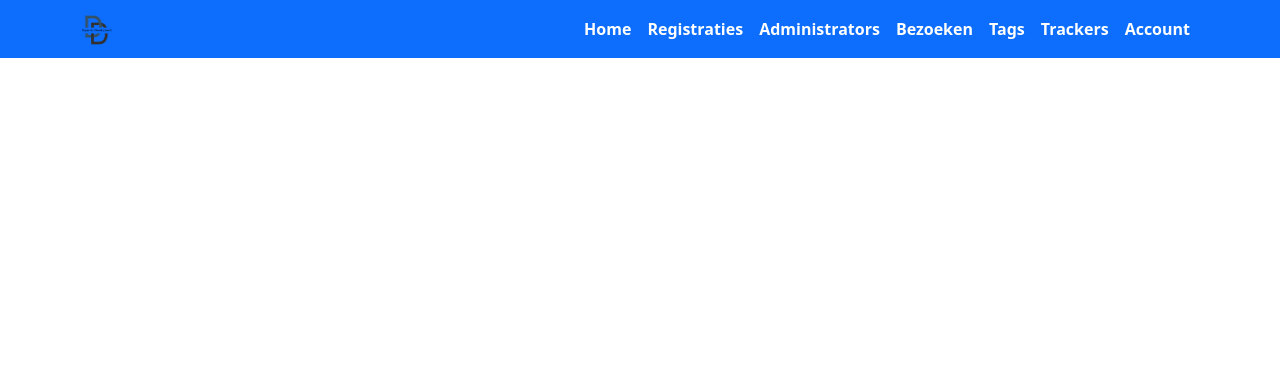
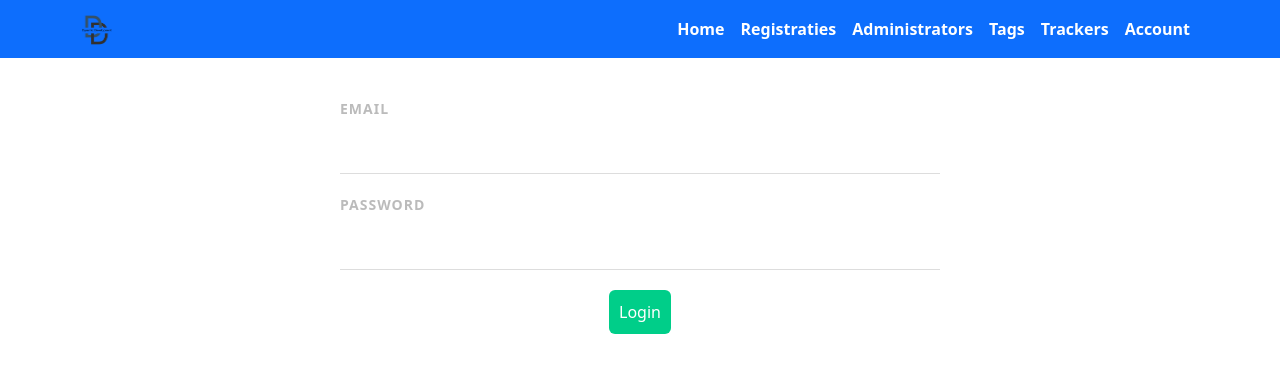
Before and after one commit to nemocominotto/Project4.0_Frontend_VanRoey, a React (Create React App) app: page / in a window 1280 px wide. Shown: the top 372 px of the page. Built offline with nearby package versions, Linux system fonts and the light colour scheme; no server answers.

Commit message:
login function

```diff
--- a/package.json
+++ b/package.json
@@ -10,6 +10,8 @@
     "axios": "^0.24.0",
     "bootstrap": "^5.1.3",
     "date-fns": "^2.28.0",
+    "mobx": "^6.3.13",
+    "mobx-react": "^7.2.1",
     "react": "^17.0.2",
     "react-dom": "^17.0.2",
     "react-icons": "^4.3.1",
--- a/src/App.js
+++ b/src/App.js
@@ -2,6 +2,11 @@ import './App.css';
 import Navbar from "./components/Navbar";
 import {Router} from "react-router-dom";
 import Login from "./components/authentication/Login";
+
+import { useEffect } from 'react';
+
+import { observer } from 'mobx-react';
+import UserStore from './UserStore';
 
 import AdminIndex from './components/Administrator/AdminIndex';
 import AdminCreate from './components/Administrator/AdminCreate';
@@ -24,29 +29,46 @@ import BezoekerCreate from './components/Bezoekers/BezoekerCreate';
 import { BrowserRouter, Switch, Route } from 'react-router-dom';
 
 function App() {
+  useEffect(() => {
+    fetch('http://localhost:8050/administrators/login?email=' + sessionStorage.getItem('email') + '&password=' + sessionStorage.getItem('password'), {
+      method: "GET",
+      headers: {"Content-Type": "application/json"}
+    }).then(res => {
+      return res.json();
+    }).then(data => {
+      if (data) {
+        UserStore.isLoggedIn = true;
+        UserStore.email = sessionStorage.getItem('email');
+      }
+    })
+  }, []);
+
   return (
     <div className="">
       <BrowserRouter>
         <Navbar></Navbar>
         <Switch>
-          <Route exact path='/administrators' component={AdminIndex} />
-          <Route exact path='/administrator/create' component={AdminCreate}/>
-          <Route path='/administrator/edit/:id' component={AdminEdit}/>
+          <Route exact path='/login' component={Login} />
+          <Route exact path='/' component={Login} />
 
-          <Route exact path='/trackers' component={TrackerIndex} />
-          <Route path='/tracker/edit/:id' component={TrackerEdit}/>
-          <Route exact path='/tracker/create' component={TrackerCreate}/>
+          <Route exact path='/administrators' component={UserStore.isLoggedIn ? AdminIndex : ''} />
+          <Route exact path='/administrator/create' component={UserStore.isLoggedIn ? AdminCreate : ''}/>
+          <Route path='/administrator/edit/:id' component={UserStore.isLoggedIn ? AdminEdit : ''}/>
 
-          <Route exact path='/tags' component={TagIndex}/>
-          <Route exact path='/tag/create' component={TagCreate}/>
-          <Route path='/tag/edit/:id' component={TagEdit}/>
+          <Route exact path='/trackers' component={UserStore.isLoggedIn ? TrackerIndex : ''} />
+          <Route path='/tracker/edit/:id' component={UserStore.isLoggedIn ? TrackerIndex : ''}/>
+          <Route exact path='/tracker/create' component={UserStore.isLoggedIn ? TrackerCreate : ''}/>
 
-          <Route exact path='/bezoeken' component={BezoekIndex} />
-          <Route exact path='/bezoek/create' component={BezoekCreate}/>
-          <Route path='/bezoek/edit/:id' component={BezoekEdit}/>
+          <Route exact path='/tags' component={UserStore.isLoggedIn ? TagIndex : ''}/>
+          <Route exact path='/tag/create' component={UserStore.isLoggedIn ? TagCreate : ''}/>
+          <Route path='/tag/edit/:id' component={UserStore.isLoggedIn ? TagEdit : ''}/>
 
-          <Route path='/bezoeker/edit/:id' component={BezoekerEdit}/>
-          <Route exact path='/bezoeker/create/:id' component={BezoekerCreate}/>
+          <Route exact path='/bezoeken' component={UserStore.isLoggedIn ? BezoekIndex : ''} />
+          <Route exact path='/bezoek/create' component={UserStore.isLoggedIn ? BezoekCreate : ''}/>
+          <Route path='/bezoek/edit/:id' component={UserStore.isLoggedIn ? BezoekEdit : ''}/>
+
+          <Route path='/bezoeker/edit/:id' component={UserStore.isLoggedIn ? BezoekerEdit : ''}/>
+          <Route exact path='/bezoeker/create/:id' component={UserStore.isLoggedIn ? BezoekerCreate : ''}/>
 
         </Switch>
       </BrowserRouter>
@@ -54,4 +76,4 @@ function App() {
   );
 }
 
-export default App;
+export default observer(App);
--- /dev/null
+++ b/src/UserStore.js
@@ -0,0 +1,12 @@
+import { extendObservable } from "mobx";
+
+class UserStore {
+    constructor() {
+        extendObservable(this,{
+            isLoggedIn: false,
+            email: ''
+        })
+    }
+}
+
+export default new UserStore();
--- a/src/components/Navbar.js
+++ b/src/components/Navbar.js
@@ -1,5 +1,7 @@
 import React from 'react'
-import {BrowserRouter, Link, NavLink} from 'react-router-dom';
+import UserStore from '../UserStore';
+import { Link } from 'react-router-dom';
+import { observer } from 'mobx-react';
 
 const Navbar = () => {
     return (
@@ -19,22 +21,22 @@ const Navbar = () => {
                                 <Link className="nav-link" to="/" >Home</Link>
                             </li>
                             <li className="nav-item">
-                                <Link className="nav-link" to="/registraties">Registraties</Link>
+                                <Link className="nav-link" to={UserStore.isLoggedIn ? '/bezoeken' : '/login'}>Registraties</Link>
                             </li>
                             <li className="nav-item">
-                                <Link className="nav-link" to="/administrators"  >Administrators</Link>
+                                <Link className="nav-link" to={UserStore.isLoggedIn ? '/administrators' : '/login'} >Administrators</Link>
                             </li>
+
                             <li className="nav-item">
-                                <Link className="nav-link" to="/bezoeken" >Bezoeken</Link>
+                                <Link className="nav-link" to={UserStore.isLoggedIn ? '/tags' : '/login'}  > Tags</Link>
                             </li>
+
                             <li className="nav-item">
-                                <Link className="nav-link" to="/tags"  > Tags</Link>
+                                <Link className="nav-link" to={UserStore.isLoggedIn ? '/trackers' : '/login'} >Trackers</Link>
                             </li>
+
                             <li className="nav-item">
-                                <Link className="nav-link" to="/trackers" >Trackers</Link>
-                            </li>
-                            <li className="nav-item">
-                                <Link className="nav-link" to="/account">Account</Link>
+                                <Link className="nav-link" to={UserStore.isLoggedIn ? '/account' : '/login'}>Account</Link>
                             </li>
                     </ul>
                 </div>
@@ -44,4 +46,4 @@ const Navbar = () => {
     )
 }
 
-export default Navbar
+export default observer(Navbar);
--- a/src/components/authentication/Login.js
+++ b/src/components/authentication/Login.js
@@ -1,34 +1,64 @@
 import React from 'react';
-import {FaArrowRight} from 'react-icons/fa'
-import {BrowserRouter, Link, NavLink} from 'react-router-dom';
+import { useState } from 'react';
+import { useHistory } from 'react-router-dom';
+import UserStore from '../../UserStore';
 
 const Login = () => {
+    const [email, setEmail] = useState('');
+    const [password, setPassword] = useState('');
+
+    const history = useHistory();
+
+    const handleSubmit = (e) => {
+        e.preventDefault();
+
+        fetch('http://localhost:8050/administrators/login?email=' + email + '&password=' + password, {
+            method: "GET",
+            headers: {"Content-Type": "application/json"}
+        }).then(res => {
+            return res.json();
+        }).then(data => {
+            if (data === true) {
+                UserStore.isLoggedIn = true;
+                UserStore.email = email;
+                sessionStorage.setItem('email', email);
+                sessionStorage.setItem('password', password);
+                console.log(UserStore.isLoggedIn);
+            } else {
+                UserStore.isLoggedIn = false;
+                console.log('login failed');
+            }
+        }).then(() => {
+            history.push('/');
+        })
+    }
+
+
     return (
-        <div>
-            <div className="container">
-                <div className="row">
-                    <div className="col-md-12">
-                        <h2 className="mb-4">Login</h2>
-                    </div>
-                </div>
-                <div className="row">
-                    <div className="col-md-5 col-sm-12">
-                        <form method="post" action="">
-                            <div className="mb-3">
-                                <label htmlFor="exampleInputEmail1" className="form-label">Email address</label>
-                                <input type="email" className="form-control" id="email" name="email"/>
-                            </div>
-                            <div className="mb-3">
-                                <label htmlFor="password" className="form-label">Password</label>
-                                <input type="password" className="form-control" id="password" name="password" />
-                            </div>
-                            <button type="submit" className="btn btn-primary">Login <FaArrowRight/></button>
-                        </form>
-                    </div>
-                </div>
-            </div>
+        <div className='col-6 m-auto'>
+            <form onSubmit={handleSubmit}>
+                <label>Email</label>
+                <input
+                  type="email"
+                  className='col-12'
+                  required
+                  value={email}
+                  onChange={(e) => setEmail(e.target.value)}
+                />
+
+                <label>Password</label>
+                <input
+                  type="password"
+                  className='col-12'
+                  required
+                  value={password}
+                  onChange={(e) => setPassword(e.target.value)}
+                />
+
+                <button>Login</button>
+            </form>
         </div>
     )
 }
 
-export default Login
+export default Login;
```
